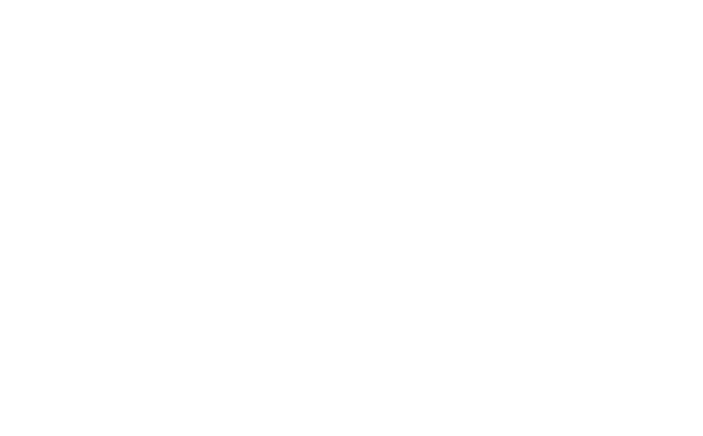
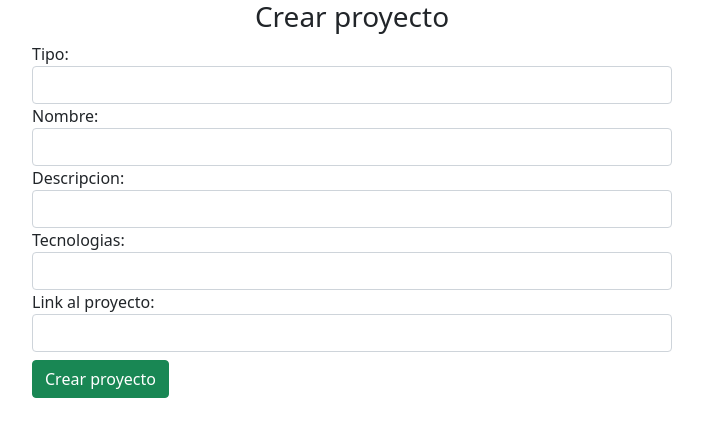
Before and after one commit to sosarodrigox/portfolioweb_dinamico, an Angular app: page /crear-proyecto in a window 1280 px wide. Before the commit this address led to /. Shown: the top 436 px of the page, without its empty margins (288-991 px from the left). Built offline with nearby package versions, Linux system fonts and the light colour scheme.

Commit message:
funciona crear proyecto

```diff
--- a/src/app/app-routing.module.ts
+++ b/src/app/app-routing.module.ts
@@ -4,6 +4,7 @@
 import { CrearCursoComponent } from './componentes/crear-curso/crear-curso.component';
 import { CrearExperienciaComponent } from './componentes/crear-experiencia/crear-experiencia.component';
 import { CrearHardskillComponent } from './componentes/crear-hardskill/crear-hardskill.component';
+import { CrearProyectoComponent } from './componentes/crear-proyecto/crear-proyecto.component';
 import { CrearSoftskillComponent } from './componentes/crear-softskill/crear-softskill.component';
 import { HomeComponent } from './componentes/home/home.component';
 import { LoginComponent } from './componentes/login/login.component';
@@ -16,9 +17,8 @@
   {path:'crear-carrera', component:CrearCarreraComponent},
   {path:'crear-curso', component:CrearCursoComponent},
   {path:'crear-hardskill', component:CrearHardskillComponent},
-  {path:'crear-softskill', component:CrearSoftskillComponent}
-
-
+  {path:'crear-softskill', component:CrearSoftskillComponent},
+  {path:'crear-proyecto', component:CrearProyectoComponent}
 ];
 
 @NgModule({
--- a/src/app/app.module.ts
+++ b/src/app/app.module.ts
@@ -22,6 +22,7 @@
 import { CrearCursoComponent } from './componentes/crear-curso/crear-curso.component';
 import { CrearHardskillComponent } from './componentes/crear-hardskill/crear-hardskill.component';
 import { CrearSoftskillComponent } from './componentes/crear-softskill/crear-softskill.component';
+import { CrearProyectoComponent } from './componentes/crear-proyecto/crear-proyecto.component';
 
 @NgModule({
   declarations: [
@@ -42,7 +43,8 @@
     CrearCarreraComponent,
     CrearCursoComponent,
     CrearHardskillComponent,
-    CrearSoftskillComponent
+    CrearSoftskillComponent,
+    CrearProyectoComponent
   ],
   imports: [
     BrowserModule,
--- /dev/null
+++ b/src/app/componentes/crear-proyecto/crear-proyecto.component.html
@@ -0,0 +1,53 @@
+<div class="col-md-6 offset-md-3">
+    <h3 class="text-center">Crear proyecto</h3>
+    <form (ngSubmit)="onSubmit()">
+        <div class="form-group">
+            <label>Tipo: </label>
+            <input type="text"
+            class="form-control"
+            id="tipo"
+            [(ngModel)]="proyecto.tipo"
+            name="tipo"
+            >
+        </div>
+        <div class="form-group">
+            <label>Nombre: </label>
+            <input type="text"
+            class="form-control"
+            id="nombre"
+            [(ngModel)]="proyecto.nombre"
+            name="nombre"
+            >
+        </div>
+        <div class="form-group">
+            <label>Descripcion: </label>
+            <input type="text"
+            class="form-control"
+            id="descripcion"
+            [(ngModel)]="proyecto.descripcion"
+            name="descripcion"
+            >
+        </div>
+        <div class="form-group">
+            <label>Tecnologias: </label>
+            <input type="text"
+            class="form-control"
+            id="tecnologias"
+            [(ngModel)]="proyecto.tecnologias"
+            name="tecnologias"
+            >
+        </div>
+        <div class="form-group">
+            <label>Link al proyecto: </label>
+            <input type="text"
+            class="form-control"
+            id="github_link"
+            [(ngModel)]="proyecto.github_link"
+            name="github_link"
+            >
+        </div>
+        <div>
+            <button class="btn btn-success mt-2">Crear proyecto</button>
+        </div>
+    </form>
+</div>
--- /dev/null
+++ b/src/app/componentes/crear-proyecto/crear-proyecto.component.ts
@@ -0,0 +1,35 @@
+import { Component, OnInit } from '@angular/core';
+import { Router } from '@angular/router';
+import { proyecto } from 'src/app/model/proyecto.model';
+import { ProyectoService } from 'src/app/servicios/proyecto.service';
+
+@Component({
+  selector: 'app-crear-proyecto',
+  templateUrl: './crear-proyecto.component.html',
+  styleUrls: ['./crear-proyecto.component.css']
+})
+export class CrearProyectoComponent implements OnInit {
+
+  proyecto: proyecto = new proyecto("","","","","")
+
+  constructor(private proyectoService:ProyectoService,private router:Router) { }
+
+  ngOnInit(): void {
+  }
+
+  crearProyecto(){
+    this.proyectoService.crearProyecto(this.proyecto).subscribe(dato =>{
+      console.log(dato);
+      this.volverPortfolio();
+    })
+  }
+
+  volverPortfolio(){
+    this.router.navigate(['/portfolio']);
+  }
+
+  onSubmit(){
+    this.crearProyecto();
+  }
+
+}
--- a/src/app/componentes/crear-softskill/crear-softskill.component.ts
+++ b/src/app/componentes/crear-softskill/crear-softskill.component.ts
@@ -19,7 +19,7 @@
 
   crearSoftSkill(){
     this.softSkillService.crearSoftSkill(this.skillSoft).subscribe(dato=>{
-      console.log(dato)
+      console.log(dato);
       this.volverPortfolio();
     });
   }
--- a/src/app/componentes/projects/projects.component.html
+++ b/src/app/componentes/projects/projects.component.html
@@ -10,7 +10,7 @@
           <h3>Programación</h3>
         </div>
         <div class="col-4 d-flex justify-content-end">
-            <button type="button" class="btn btn-outline-light">Agregar Proyecto<i class="fa-solid fa-circle-plus fa-lg ms-2"></i></button>
+            <button type="button" class="btn btn-outline-light" (click)="crearProyecto()">Agregar Proyecto<i class="fa-solid fa-circle-plus fa-lg ms-2"></i></button>
         </div>
       </div>
         <div class="card mb-2" *ngFor="let proyectos of proyecto">
--- a/src/app/componentes/projects/projects.component.ts
+++ b/src/app/componentes/projects/projects.component.ts
@@ -1,4 +1,5 @@
 import { Component, OnInit } from '@angular/core';
+import { Router } from '@angular/router';
 import { PortfolioService } from 'src/app/servicios/portfolio.service';
 import { ProyectoService } from 'src/app/servicios/proyecto.service';
 
@@ -11,11 +12,16 @@
 
   proyecto: any;
 
-  constructor(private proyectoService:ProyectoService){}
+  constructor(private proyectoService:ProyectoService, private router:Router){}
 
   ngOnInit(): void {
     this.proyectoService.getListaProyectos().subscribe(data=>{this.proyecto=data});
   }
+
+  crearProyecto(){
+    this.router.navigate(['/crear-proyecto'])
+    }
+
   /*
   projectList:any;
   constructor(private datosPortfolio:PortfolioService) { }
--- a/src/app/servicios/proyecto.service.ts
+++ b/src/app/servicios/proyecto.service.ts
@@ -15,4 +15,8 @@
   public getListaProyectos():Observable<proyecto>{
     return this.http.get<proyecto>(this.URL+'ver/lista-proyecto');
   }
+
+  public crearProyecto(proyecto:proyecto):Observable<Object>{
+    return this.http.post(this.URL+'nuevo/proyecto',proyecto);
+  }
 }
```
Also changed, not shown: src/app/componentes/crear-proyecto/crear-proyecto.component.css (added), 1 other file (tests, documents, lock files or other folders).
